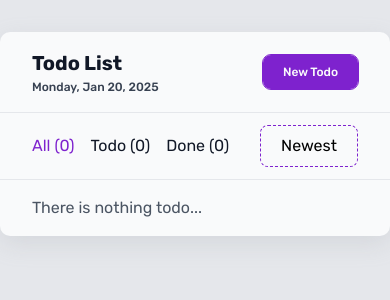
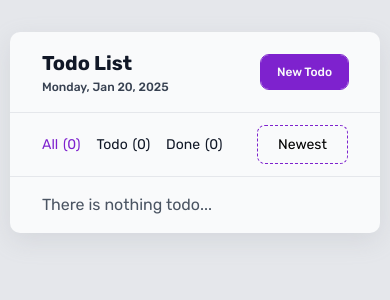
Before and after one commit to the-siavash/todolist-app, a React (Vite) app: page / in a window 390 px wide. Shown: the top 300 px of the page. Built offline with nearby package versions, Linux system fonts and the light colour scheme.

Commit message:
fix: resolve some responsive issues

```diff
--- a/src/components/FilterTodos.jsx
+++ b/src/components/FilterTodos.jsx
@@ -30,7 +30,7 @@ export default FilterTodos;
 function FilterItem({ item, classNames, onFilter }) {
   return (
     <li className={classNames} onClick={() => onFilter(item.text)}>
-      {item.text} ({item.length})
+      {item.text} <span>({item.length})</span>
     </li>
   );
 }
--- a/src/styles/App.css
+++ b/src/styles/App.css
@@ -51,6 +51,11 @@
   background-color: var(--color-gray-50);
   margin-top: 2rem;
 }
+@media (width < 690px) {
+  .todolist {
+    margin-inline: 10px;
+  }
+}
 
 .todolist__title {
   font-size: 1.5rem;
@@ -73,6 +78,11 @@
 
 .todolist__body {
   padding: 0 2rem;
+  max-height: calc(100vh - 215px);
+  overflow-x: hidden;
+  overflow-y: scroll;
+  scrollbar-width: thin;
+  scrollbar-color: var(--color-primary) var(--color-gray-100);
 }
 
 .todolist__item {
@@ -150,6 +160,14 @@
 }
 
 @media (width <= 420px) {
+  .todolist__header .btn {
+    padding: 0.5rem 1rem;
+  }
+
+  .todolist__item-content {
+    max-width: 190px;
+  }
+
   .todolist__title {
     font-size: 1.25rem;
   }
@@ -164,6 +182,11 @@
 
   .todolist__item-description {
     font-size: 0.875rem;
+  }
+
+  .todolist__filter-section {
+    font-size: 0.875rem;
+    gap: 1rem;
   }
 }
 
@@ -233,12 +256,22 @@
 .filter__item {
   cursor: pointer;
   text-transform: capitalize;
+  display: flex;
+  gap: 0.3rem;
 }
 .filter__item:hover {
   color: var(--color-primary);
 }
 .filter__item.selected {
   color: var(--color-primary);
+}
+
+@media (width < 380px) {
+  .filter__item {
+    flex-wrap: wrap;
+    justify-content: center;
+    gap: 0;
+  }
 }
 
 /* Component: sort */
```
